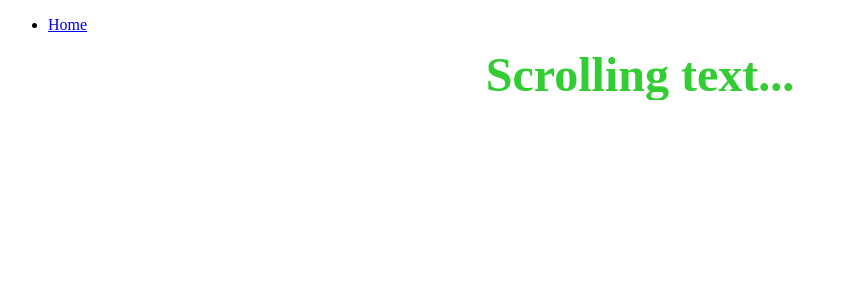
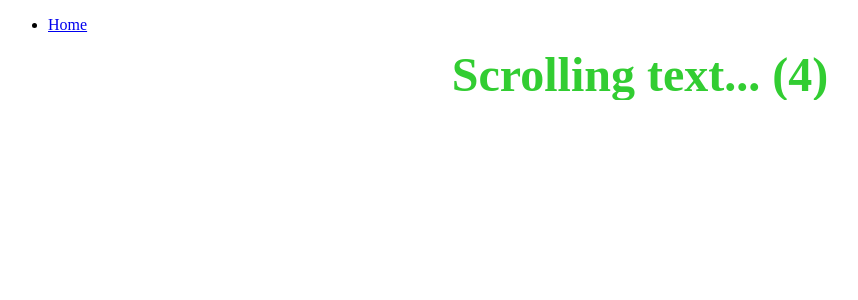
Before and after one commit to JaimieWalker/unified_Engine, an Angular app in the folder engine-client/: page / in a window 1280 px wide. Shown: the top 300 px of the page, without its empty margins (0-858 px from the left). Built offline with nearby package versions, Linux system fonts and the light colour scheme.

Commit message:
added service file

```diff
--- a/engine-client/package.json
+++ b/engine-client/package.json
@@ -21,6 +21,7 @@
     "@angular/platform-browser": "^4.2.4",
     "@angular/platform-browser-dynamic": "^4.2.4",
     "@angular/router": "^4.2.4",
+    "actioncable": "^5.1.4",
     "core-js": "^2.4.1",
     "jquery": "^3.2.1",
     "rxjs": "^5.4.2",
--- a/engine-client/src/app/home/home.component.html
+++ b/engine-client/src/app/home/home.component.html
@@ -1,3 +1,3 @@
 <div class="example1">
-  <h3>Scrolling text... </h3>
+  <h3>Scrolling text... ({{itemCount}})</h3>
 </div>
--- a/engine-client/src/app/home/home.component.ts
+++ b/engine-client/src/app/home/home.component.ts
@@ -7,6 +7,7 @@ import { Component, OnInit } from '@angular/core';
 })
 export class HomeComponent implements OnInit {
 
+  itemCount: number = 4;
   constructor() { }
 
   ngOnInit() {
```
Also changed, not shown: engine-client/src/app/market-data.service.ts (added, +8 -0 lines), 2 other files (tests, documents, lock files or other folders).
